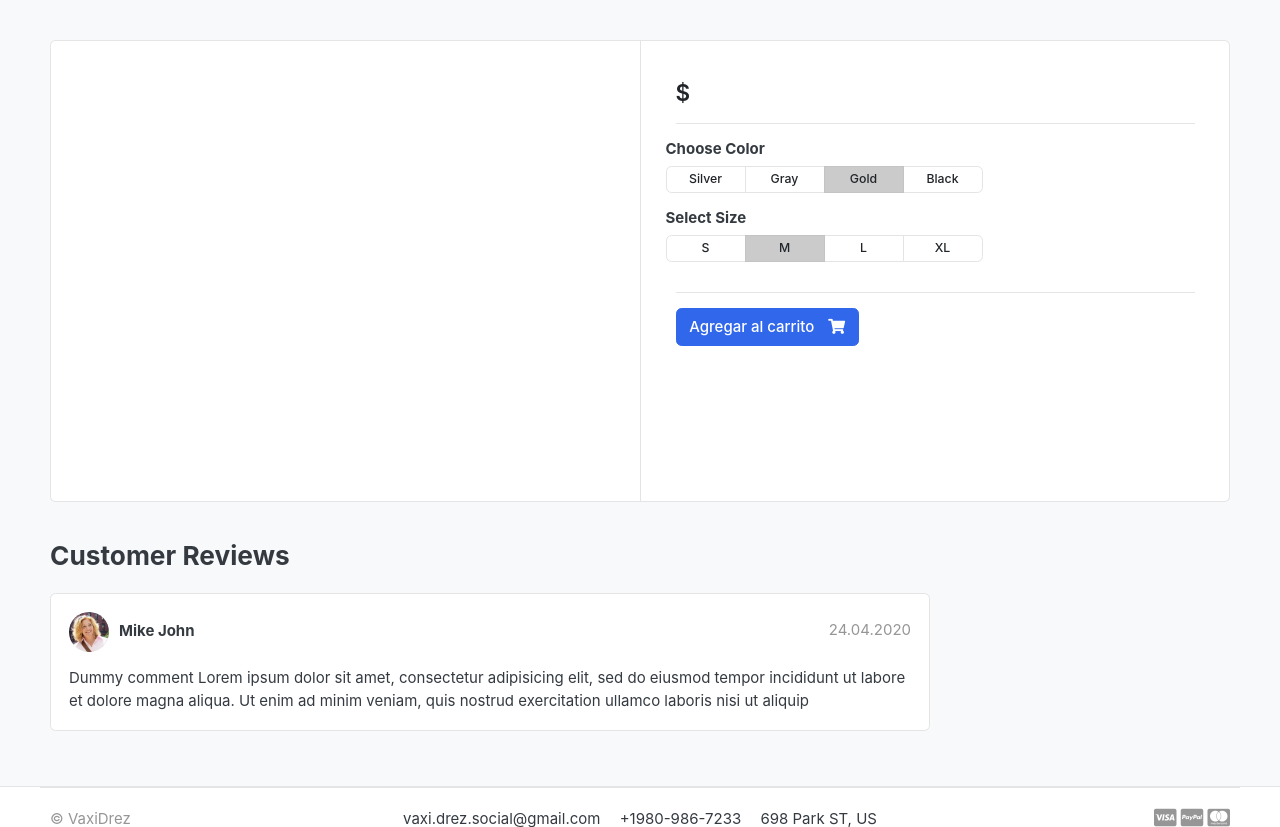
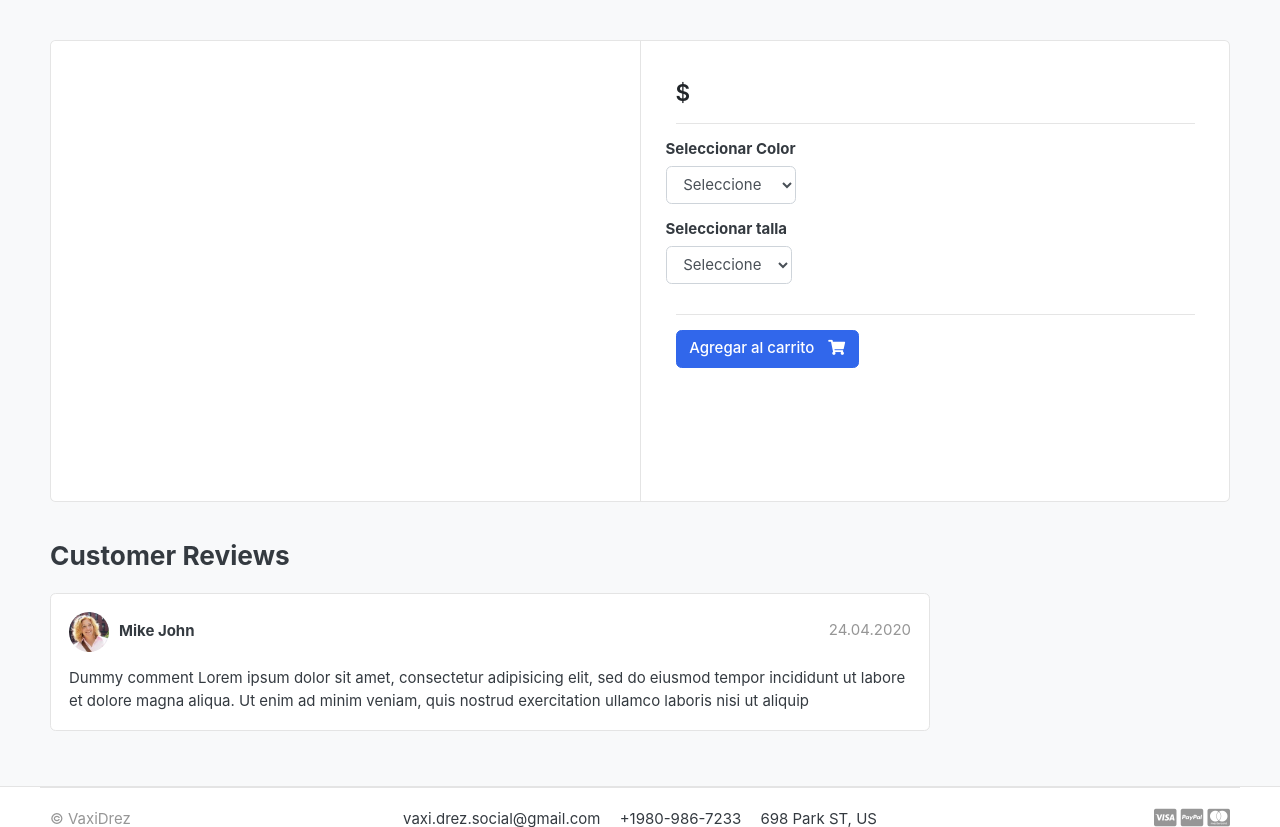
Before and after one commit to jornkbz/ecommerce-django, a Django app: template templates/store/product_detail.html in a window 1280 px wide. Shown: the part 118-945 px from the top of the page. Run offline with Django 4.2, Linux system fonts and the light colour scheme; the template is opened without the code that fills it, so the values that code supplies are empty; parts of the project's set-up code (start-up, migrations or seed data) failed here and were passed over; some web fonts are replaced.

Commit message:
164 165 166 mod dinamicos Variants

```diff
--- a/templates/store/product_detail.html
+++ b/templates/store/product_detail.html
@@ -16,6 +16,11 @@
     </article> <!-- gallery-wrap .end// -->
             </aside>
             <main class="col-md-6 border-left">
+
+    <form action="{% url 'add_cart' single_product.id %}" method="get">
+
+
+
     <article class="content-body">
 
     <h2 class="title">{{ single_product.product_name }}</h2>
@@ -31,40 +36,25 @@
     <hr>
         <div class="row">
             <div class="item-option-select">
-                <h6>Choose Color</h6>
-                <div class="btn-group btn-group-sm btn-group-toggle" data-toggle="buttons">
-                  <label class="btn btn-light">
-                    <input type="radio" name="radio_color"> Silver
-                  </label>
-                  <label class="btn btn-light">
-                    <input type="radio" name="radio_color" > Gray
-                  </label>
-                  <label class="btn btn-light active">
-                    <input type="radio" name="radio_color checked"> Gold
-                  </label>
-                  <label class="btn btn-light">
-                    <input type="radio" name="radio_color"> Black
-                  </label>
-                </div>
+                <h6>Seleccionar Color</h6>
+                <select class="form-control" name="color" required>
+                  <option value="" disabled selected>Seleccione</option>
+                  {% for i in single_product.variation_set.colors %}
+                  <option value="{{ i.variation.value   | lower }}">{{ i.variation_value   | capfirst }}</option>
+                  {% endfor %}
+                </select>
+
             </div>
         </div> <!-- row.// -->
         <div class="row">
             <div class="item-option-select">
-                <h6>Select Size</h6>
-                <div class="btn-group btn-group-sm btn-group-toggle" data-toggle="buttons">
-                  <label class="btn btn-light">
-                    <input type="radio" name="radio_color"> S
-                  </label>
-                  <label class="btn btn-light active">
-                    <input type="radio" name="radio_color" checked> M
-                  </label>
-                  <label class="btn btn-light">
-                    <input type="radio" name="radio_color"> L
-                  </label>
-                  <label class="btn btn-light">
-                    <input type="radio" name="radio_color"> XL
-                  </label>
-                </div>
+                <h6>Seleccionar talla </h6>
+                <select class="form-control" name="color" required>
+                  <option value="" disabled selected>Seleccione</option>
+                  {% for i in single_product.variation_set.tallas %}
+                  <option value="{{ i.variation.value  | lower }}">{{ i.variation_value   | capfirst }}</option>
+                  {% endfor %}
+                </select>
             </div>
         </div> <!-- row.// -->
         <hr>
@@ -78,10 +68,13 @@
           <a href="#" class="btn  btn-primary"> <span class="text">Producto agregado al carrito</span> <i class="fas fa-check"></i>  </a>
           <a href="{% url 'cart' %}" class="btn  btn-outline-primary"> <span class="text">Ver carrito de compras</span> <i class="fas fa-eye"></i>  </a>
         {% else %}
-          <a href="{% url 'add_cart' single_product.id %}" class="btn  btn-primary"> <span class="text">Agregar al carrito </span> <i class="fas fa-shopping-cart"></i>  </a>
+          <button type="submit" class="btn  btn-primary"> <span class="text">Agregar al carrito </span> <i class="fas fa-shopping-cart"></i>  </button>
         {% endif %}
     {% endif %}
       </article> <!-- product-info-aside .// -->
+
+    </form>
+
             </main> <!-- col.// -->
         </div> <!-- row.// -->
     </div> <!-- card.// -->
```
Also changed, not shown: store/admin.py (+7 -1 lines), store/models.py (+29 -0 lines), store/migrations/0003_variation.py (added).
